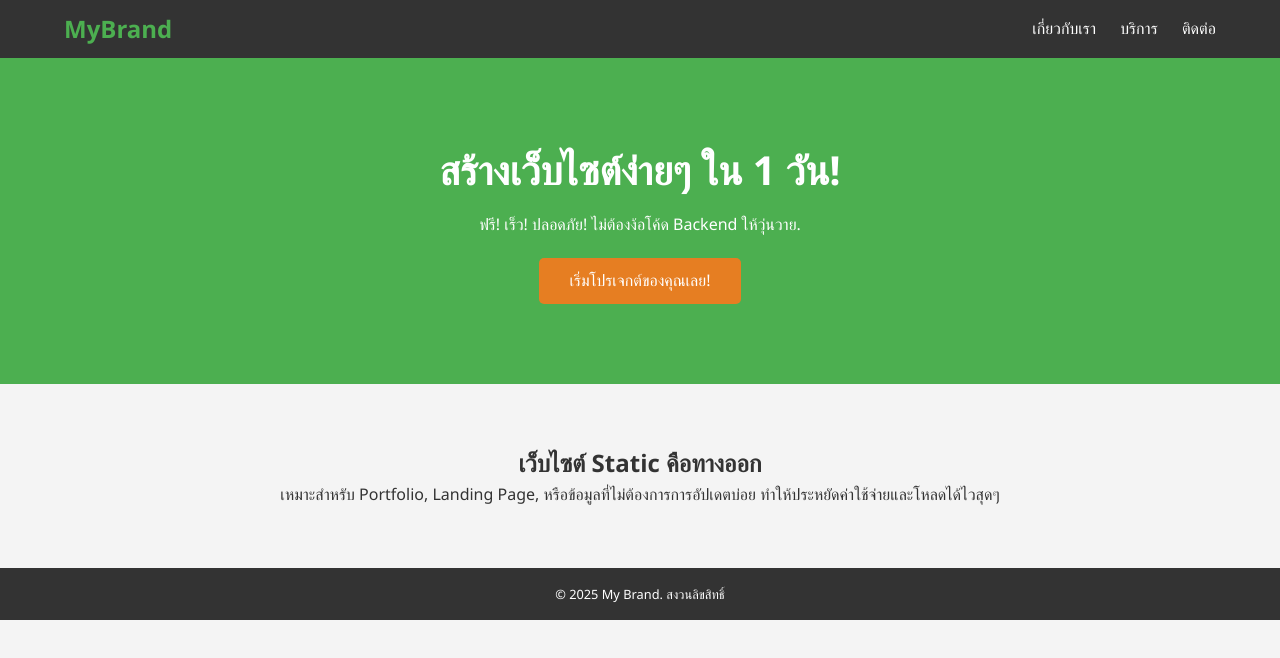
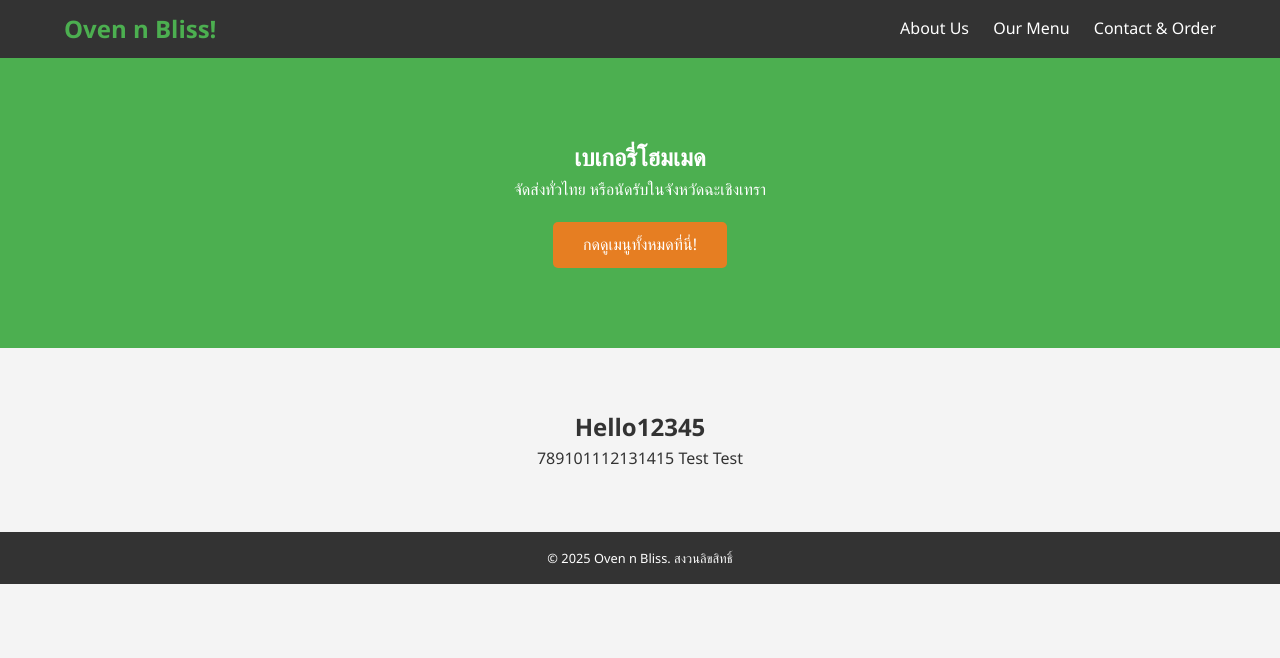
Before and after one commit to gamlism88/kanyaporn-ws.github.io, a website: page index.html in a window 1280 px wide. Drawn offline with Linux system fonts and the light colour scheme.

```diff
--- a/index.html
+++ b/index.html
@@ -3,36 +3,35 @@
 <head>
     <meta charset="UTF-8">
     <meta name="viewport" content="width=device-width, initial-scale=1.0">
-    <title>ชื่อโปรเจกต์สุดปัง - Landing Page</title>
+    <title>Oven n Bliss - Homemade Bakery</title>
     <link rel="stylesheet" href="style.css">
 </head>
 <body>
 
     <header class="main-header">
-        <div class="logo">MyBrand</div>
+        <div class="logo">Oven n Bliss!</div>
         <nav>
-            <a href="#about">เกี่ยวกับเรา</a>
-            <a href="#services">บริการ</a>
-            <a href="#contact">ติดต่อ</a>
+            <a href="#about">About Us</a>
+            <a href="#services">Our Menu</a>
+            <a href="#contact">Contact & Order</a>
         </nav>
     </header>
 
     <section id="hero" class="hero-section">
         <div class="hero-content">
-            <h1>สร้างเว็บไซต์ง่ายๆ ใน 1 วัน!</h1>
-            <p>ฟรี! เร็ว! ปลอดภัย! ไม่ต้องง้อโค้ด Backend ให้วุ่นวาย.</p>
-            <a href="#contact" class="cta-button">เริ่มโปรเจกต์ของคุณเลย!</a>
+            <h2>เบเกอรี่โฮมเมด</h2>
+            <p>จัดส่งทั่วไทย หรือนัดรับในจังหวัดฉะเชิงเทรา</p>
+            <a href="#contact" class="cta-button">กดดูเมนูทั้งหมดที่นี่!</a>
         </div>
     </section>
 
     <section id="about" class="content-section">
-        <h2>เว็บไซต์ Static คือทางออก</h2>
-        <p>เหมาะสำหรับ Portfolio, Landing Page, หรือข้อมูลที่ไม่ต้องการการอัปเดตบ่อย ทำให้ประหยัดค่าใช้จ่ายและโหลดได้ไวสุดๆ</p>
+        <h2>Hello12345</h2>
+        <p>789101112131415 Test Test</p>
     </section>
 
     <footer class="main-footer">
-        <p>&copy; 2025 My Brand. สงวนลิขสิทธิ์</p>
+        <p>&copy; 2025 Oven n Bliss. สงวนลิขสิทธิ์</p>
     </footer>
 
 </body>
-</html>
```
